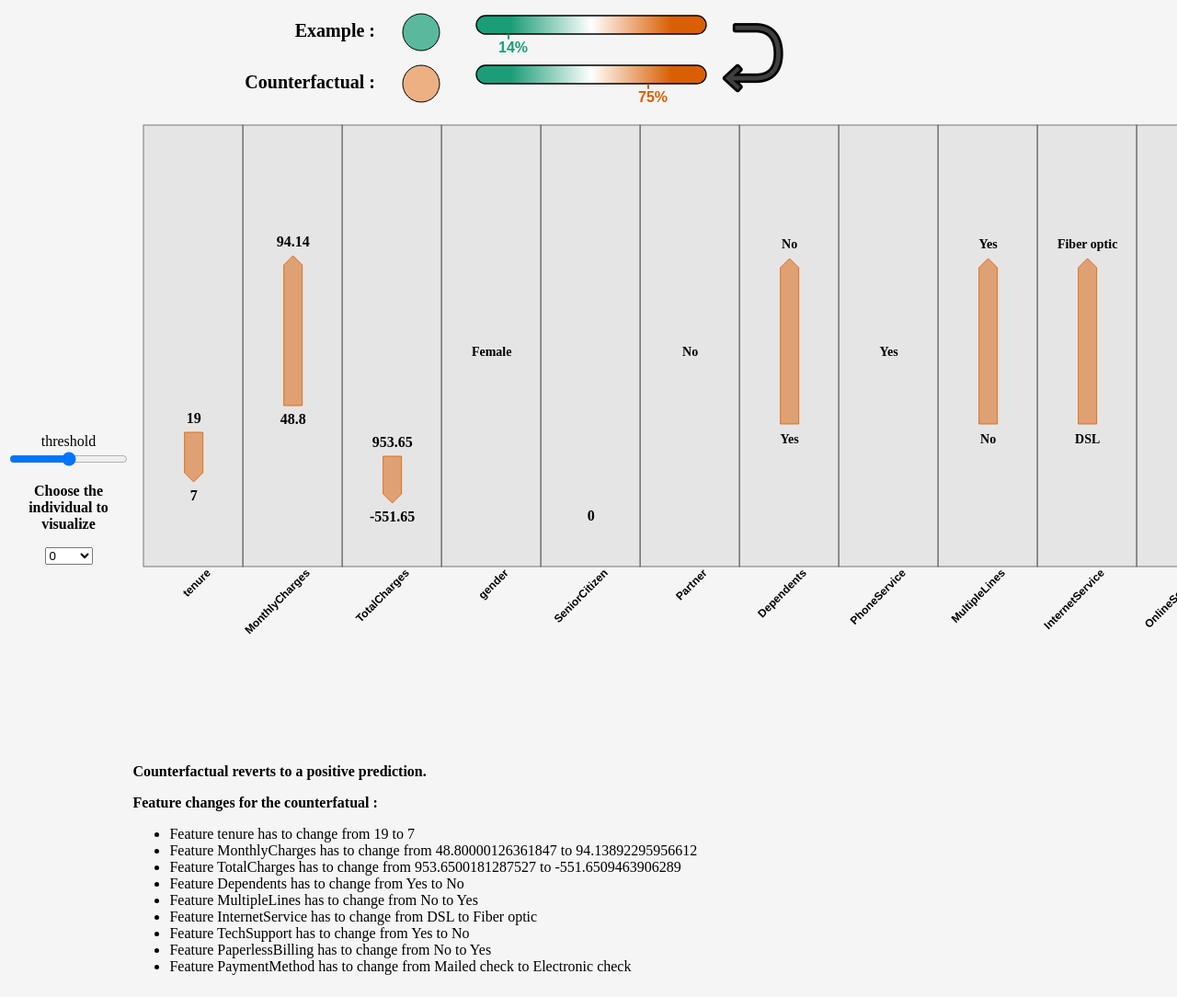
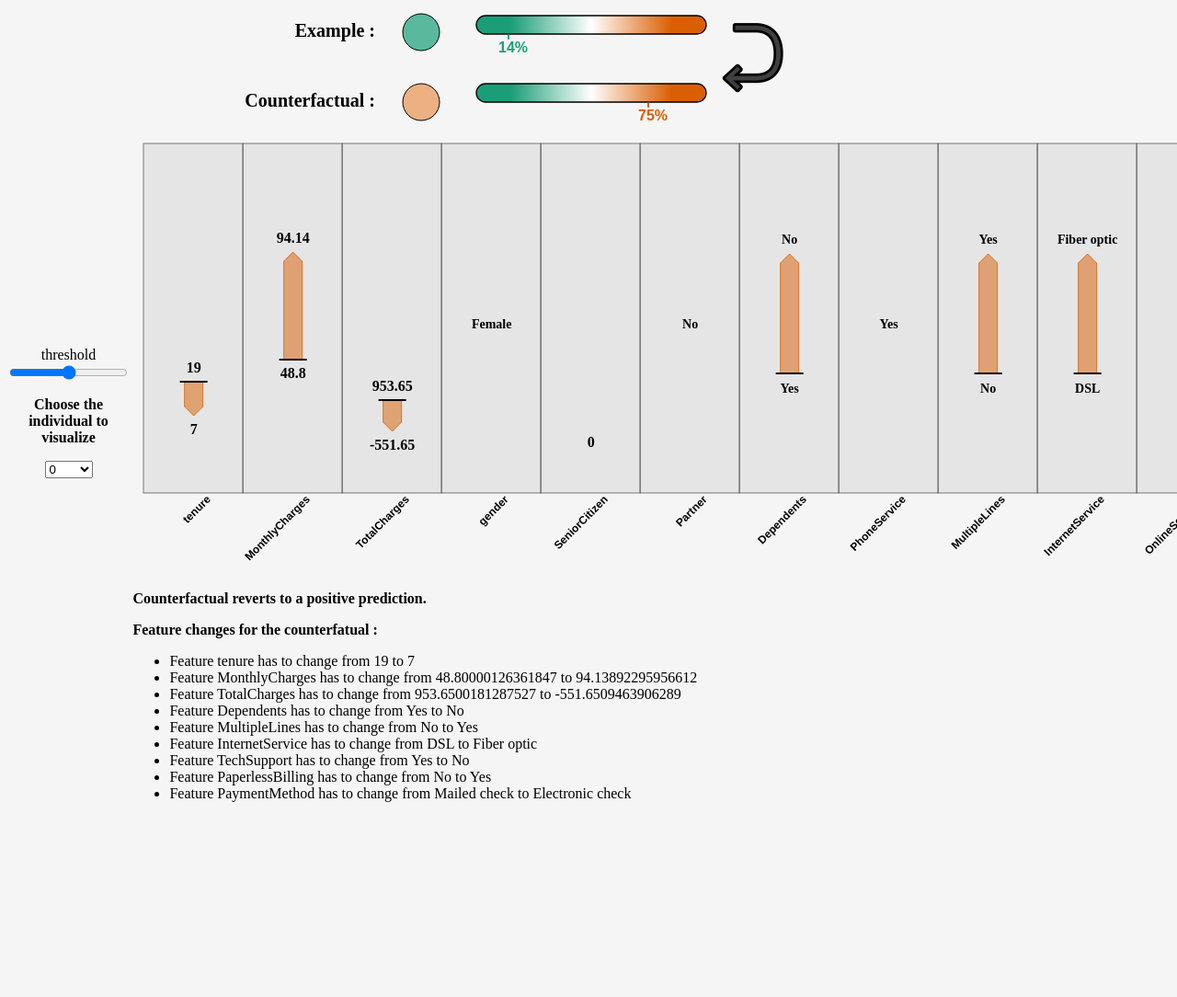
Before and after one commit to fwallyn1/counterfactualViz, a Flask app: page / in a window 1280 px wide. Shown: the part 88-1172 px from the top of the page at 92% size. After the commit the page ends 960 px from the top, so only its background shows below. Run offline with Flask 2, Linux system fonts and the light colour scheme.

Commit message:
circle + stroke line uneder arrow

```diff
--- a/static/css/style.css
+++ b/static/css/style.css
@@ -23,12 +23,10 @@ header
 #d3
 {
     overflow-x: scroll;
-    height: 700px;
+    /* height: 700px; */
 
 }
 
-/* #d3 svg { /*background-color: rgba(94, 92, 92, 0.411);
-} */
 
 body
 {
@@ -48,7 +46,7 @@ background-color: rgba(207,208,210,.2);
 {
     display:flex;
     width : 80%;
-    height:10%;
+    height:15%;
     margin : auto;
     align-content: center;
 }
@@ -56,9 +54,9 @@ background-color: rgba(207,208,210,.2);
 {
     grid-column: 1;
     grid-row: 2;
-    width: auto;  /* Or whatever */
-    height: 100%; /* Or whatever */
-    margin: auto;  /* Magic! */
+    width: auto;
+    height: 100%;
+    margin: auto;
     justify-content: center;
     align-content: center;
     text-align: center;
--- a/static/js/main_graph.js
+++ b/static/js/main_graph.js
@@ -54,12 +54,12 @@ function slice_text(string){
 function d3Chart(data,id_indiv,data_info){
     var len_max = d3.max(data.col.map(d => d.length) );
     const margin = {top: 0, right: 0, bottom: 0, left: 0},
-    inner_margin = {top: 20, right: 10, bottom: 12*len_max*(0.7), left: 10},
+    inner_margin = {top: 20, right: 10, bottom: 10*len_max*(0.7), left: 10},
     //base rectangle width
     rect_width = 100,
     // width & height of svg in function of feature name length
     width = data.col.length * rect_width + inner_margin.left + inner_margin.right + 14*len_max*0.7,
-    height = 500 - margin.top - margin.bottom + 12*len_max*(0.7),
+    height = 400 - margin.top - margin.bottom + 10*len_max*(0.7),
     //barPadding = 7,
     //graph_misc = {ylabel:4, xlabelH :4, title:9},
 
@@ -73,6 +73,7 @@ function d3Chart(data,id_indiv,data_info){
     var col = data.col
     // construct svg
     var svg = d3.select('#d3')
+    .attr("height",height)
     .append("svg")
     .attr("width", width)
     .attr("height", height)
@@ -185,19 +186,28 @@ function d3Chart(data,id_indiv,data_info){
                 })
                 .attr('dy', '-0.8em').attr('x', x(col_name)+(width/data.col.length)/2)
                 var nLinesCf = x_val.length
-                const custom_arrow =   {p1 :[(x(col_name)+(width/data.col.length)/2)-10,y(0.25)-10],
+                const custom_arrow =   {p1 : [(x(col_name)+(width/data.col.length)/2)-10,y(0.25)-10],
                                         p2 : [(x(col_name)+(width/data.col.length)/2)-10,y(0.75)+10],
                                         p3 : [(x(col_name)+(width/data.col.length)/2),y(0.75)],
                                         p4 : [(x(col_name)+(width/data.col.length)/2)+10,y(0.75)+10],
                                         p5 : [(x(col_name)+(width/data.col.length)/2)+10,y(0.25)-10],
                                         p6 : [(x(col_name)+(width/data.col.length)/2)-10, y(0.25)-10]
                                     };
+                const custom_line = {p1 : [(x(col_name)+(width/data.col.length)/2)-15,y(0.25)-10],
+                                    p2 : [(x(col_name)+(width/data.col.length)/2)+15,y(0.25)-10]
+                                    };
+
                 contour.append("path")
                 .attr('d', d3.line()([custom_arrow.p1,custom_arrow.p2,custom_arrow.p3,custom_arrow.p4,custom_arrow.p5,custom_arrow.p6]))
                 .attr("fill",arrow_color)
                 .attr("fill-opacity","0.5")
                 .attr("stroke",arrow_color)
                 .attr("stroke-opacity","0.8");
+
+                contour.append("path")
+                    .attr("d",d3.line()([custom_line.p1,custom_line.p2]))
+                    .attr("stroke","black")
+                    .attr("stroke-width","2")
                 }
         }
         //Si quantitatif
@@ -230,13 +240,16 @@ function d3Chart(data,id_indiv,data_info){
             .attr("text-anchor","middle")
             .style("font-weight","bold");
 
-            const custom_arrow =   {p1 :[(x(col_name)+(width/data.col.length)/2)-10, x_val>cf_val ? y(transf_x) : y(transf_x)-10],
+            var custom_arrow =   {p1 :[(x(col_name)+(width/data.col.length)/2)-10, x_val>cf_val ? y(transf_x) : y(transf_x)-10],
                                     p2 : [(x(col_name)+(width/data.col.length)/2)-10,x_val>cf_val ? y(transf_cf)-20 : y(transf_cf)+10],
                                     p3 : [(x(col_name)+(width/data.col.length)/2),x_val>cf_val ? y(transf_cf)-10 : y(transf_cf)],
                                     p4 : [(x(col_name)+(width/data.col.length)/2)+10,x_val>cf_val ? y(transf_cf)-20 : y(transf_cf)+10],
                                     p5 : [(x(col_name)+(width/data.col.length)/2)+10,x_val>cf_val ? y(transf_x) : y(transf_x)-10],
                                     p6 : [(x(col_name)+(width/data.col.length)/2)-10, x_val>cf_val ? y(transf_x) : y(transf_x)-10]
             };
+            var custom_line = {p1 :[(x(col_name)+(width/data.col.length)/2)-15, x_val>cf_val ? y(transf_x) : y(transf_x)-10],
+                                p2 : [(x(col_name)+(width/data.col.length)/2)+15,x_val>cf_val ? y(transf_x) : y(transf_x)-10]};
+
             contour.append("path")
             .attr('d', d3.line()([custom_arrow.p1,custom_arrow.p2,custom_arrow.p3,custom_arrow.p4,custom_arrow.p5,custom_arrow.p6]))
             .attr("fill",arrow_color)
@@ -244,6 +257,10 @@ function d3Chart(data,id_indiv,data_info){
             .attr("stroke",arrow_color)
             .attr("stroke-opacity","0.8")
             ;
+            contour.append("path")
+            .attr("d",d3.line()([custom_line.p1,custom_line.p2]))
+            .attr("stroke","black")
+            .attr("stroke-width","2")
             }
 
             }
```
Lines whose indentation alone changed are shown as unchanged.
